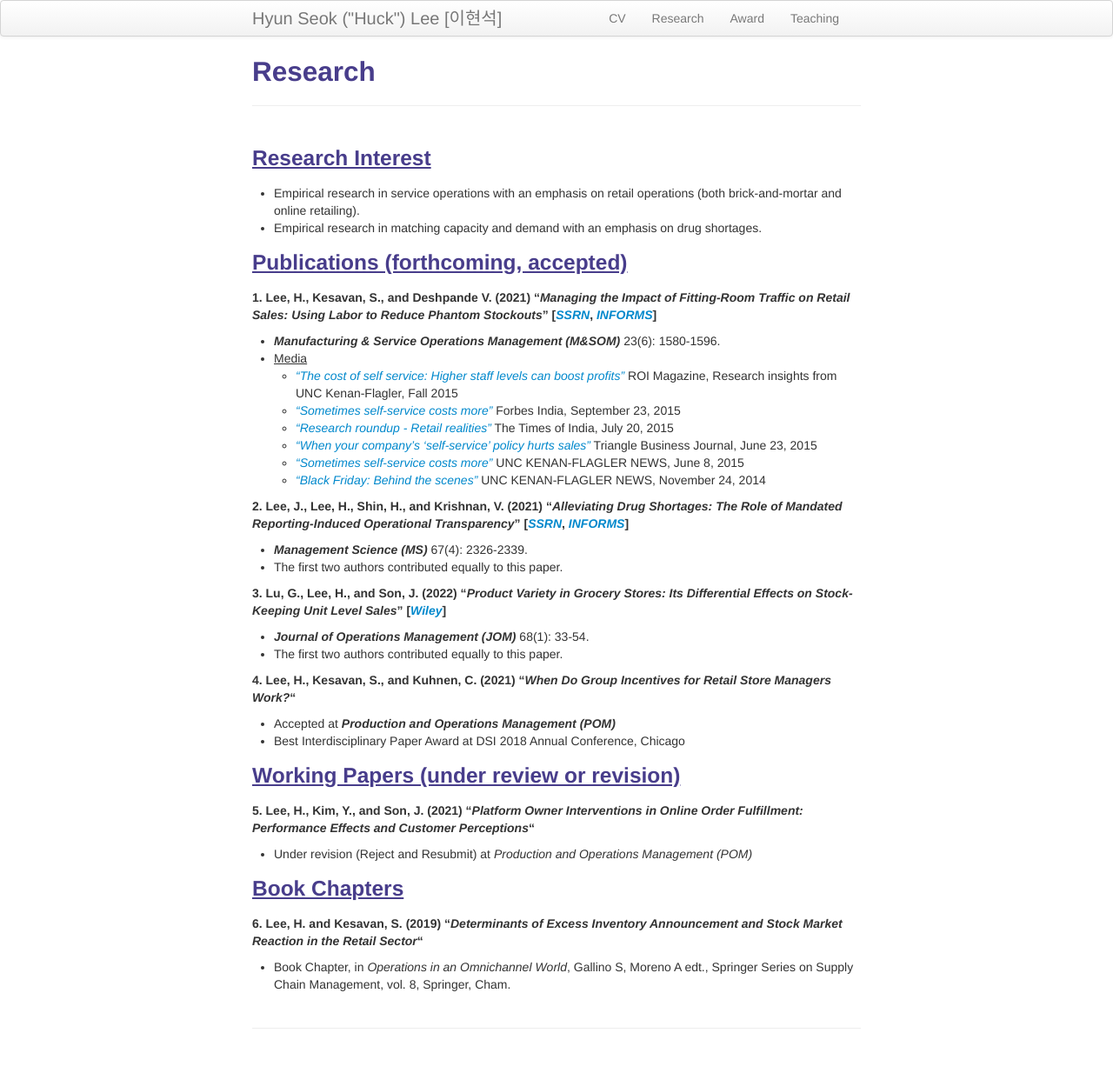
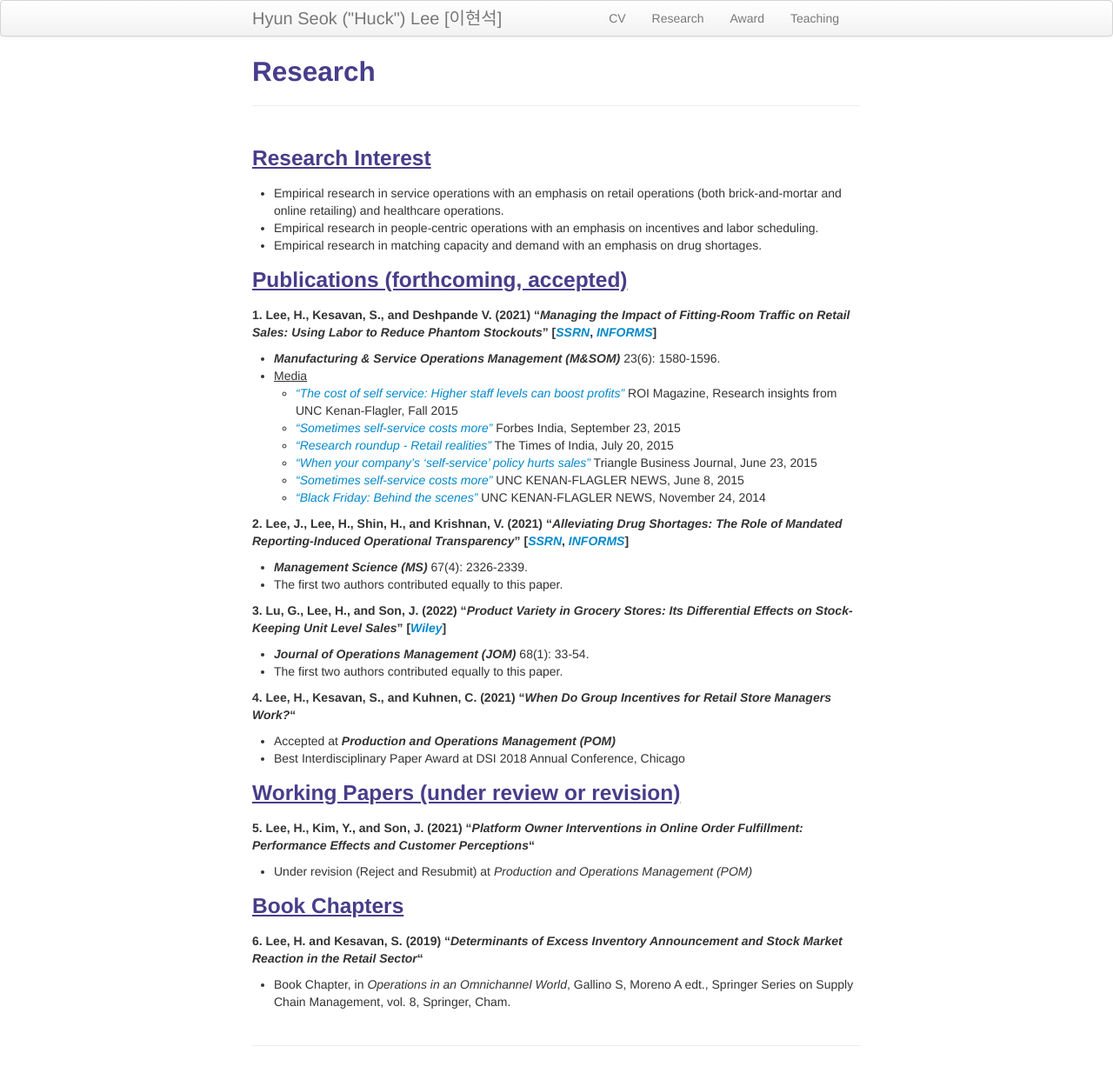
Before and after one commit to lordya2/lordya2.github.io, a Jekyll site: the page built from pages/research.md, in a window 1280 px wide. Shown: the whole page at 87% size. Built offline with Jekyll 4.4.1, drawn with Linux system fonts in a browser that asks for light colours.

Commit message:
Update research.md

```diff
--- a/pages/research.md
+++ b/pages/research.md
@@ -5,7 +5,8 @@ description: Hyun Seok ("Huck") Lee's Research
 ---
 
 ### <u>Research Interest </u>
-* Empirical research in service operations with an emphasis on retail operations (both brick-and-mortar and online retailing).
+* Empirical research in service operations with an emphasis on retail operations (both brick-and-mortar and online retailing) and healthcare operations.
+* Empirical research in people-centric operations with an emphasis on incentives and labor scheduling.
 * Empirical research in matching capacity and demand with an emphasis on drug shortages.
 
 ### <u>Publications (forthcoming, accepted) </u>
```
